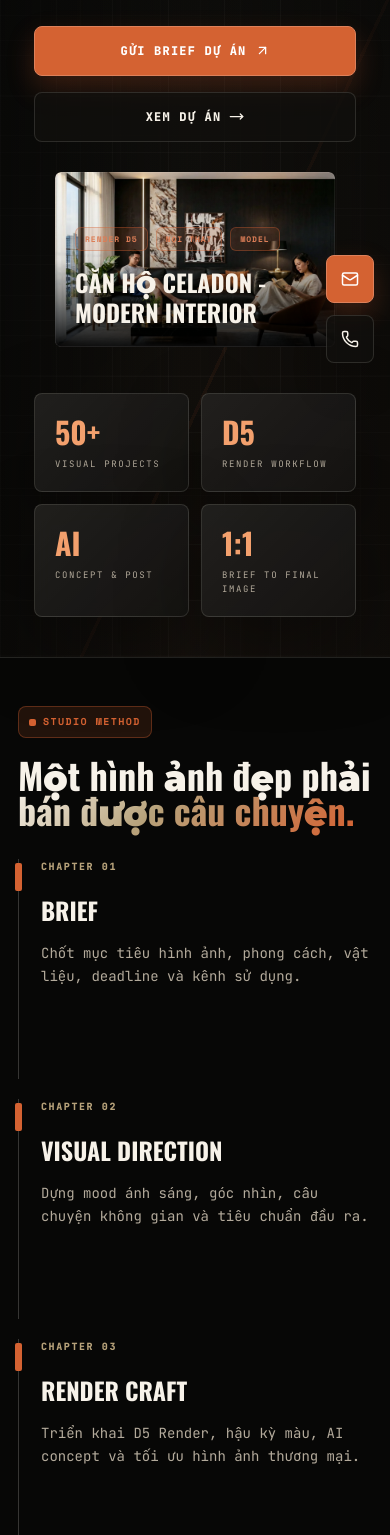
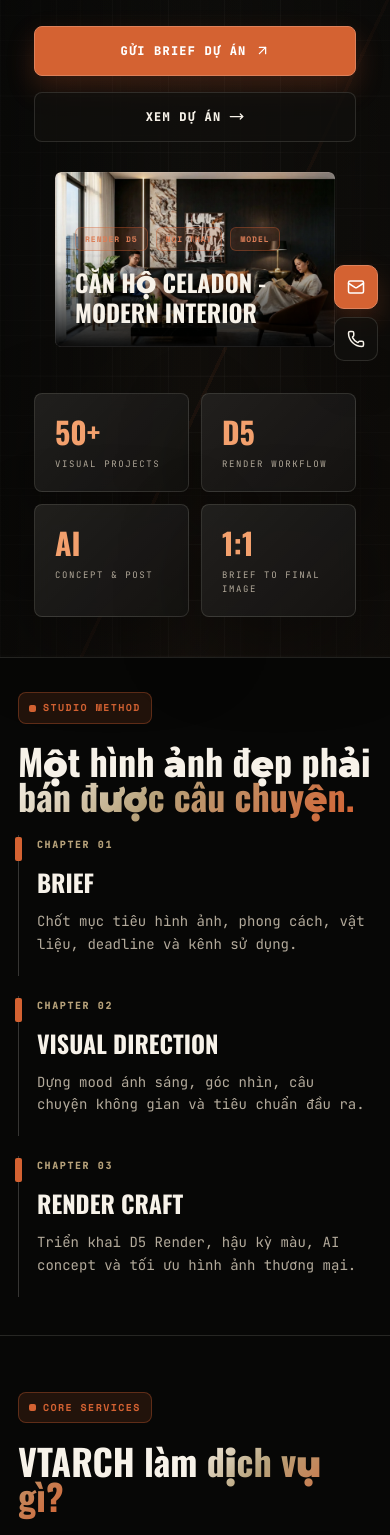
Before and after one commit to datavtarch/datavtarch.github.io, a React (Vite) app: page / in a window 390 px wide. Shown: the part 465-2000 px from the top of the page. Built offline with nearby package versions, Linux system fonts and the light colour scheme; a small style sheet from the web is missing.

Commit message:
Compact mobile sections across VTARCH

```diff
--- a/src/components/Layout.jsx
+++ b/src/components/Layout.jsx
@@ -130,7 +130,7 @@ export default function Layout({ children, isLightMode, setIsLightMode }) {
 
       <main className="relative z-10">{children}</main>
 
-      <div className="fixed right-4 bottom-4 z-40 flex flex-col gap-3 md:right-6 md:bottom-6">
+      <div className="floating-actions fixed right-4 bottom-4 z-40 flex flex-col gap-3 md:right-6 md:bottom-6">
         <a href="mailto:vtarch99@gmail.com" aria-label="Email VTARCH" className="w-12 h-12 rounded-lg btn-accent flex items-center justify-center shadow-2xl">
           <Mail size={18} />
         </a>
@@ -139,8 +139,8 @@ export default function Layout({ children, isLightMode, setIsLightMode }) {
         </a>
       </div>
 
-      <footer className="relative z-10 section-shell py-16 md:py-20 border-t border-[var(--border-color)] text-center">
-        <div className="neo-card rounded-[2rem] p-7 md:p-10">
+      <footer className="site-footer relative z-10 section-shell py-16 md:py-20 border-t border-[var(--border-color)] text-center">
+        <div className="site-footer-card neo-card rounded-[2rem] p-7 md:p-10">
           <p className="eyebrow mb-6">VTARCH Visual Lab</p>
           <h3 className="text-4xl md:text-5xl font-black font-heading leading-[0.98] mb-7">
             Cần hình ảnh <span className="gradient-title">ấn tượng</span> cho dự án?
--- a/src/index.css
+++ b/src/index.css
@@ -448,6 +448,60 @@ input:focus-visible {
 }
 
 @media (max-width: 640px) {
+  .section-shell {
+    padding-left: 18px;
+    padding-right: 18px;
+  }
+
+  .page-hero-card,
+  .site-footer-card,
+  .compact-cta {
+    border-radius: 14px !important;
+    padding: 20px !important;
+  }
+
+  .page-hero-card h1 {
+    margin-bottom: 18px;
+  }
+
+  .page-hero-card p,
+  .site-footer-card p,
+  .compact-cta p {
+    line-height: 1.65;
+  }
+
+  .story-path-section {
+    padding-top: 34px !important;
+    padding-bottom: 38px !important;
+  }
+
+  .story-path-grid {
+    gap: 22px !important;
+  }
+
+  .story-step-card {
+    min-height: auto !important;
+    padding-top: 2px;
+    padding-bottom: 20px;
+  }
+
+  .story-step-card .story-kicker {
+    margin-bottom: 14px !important;
+  }
+
+  .story-step-card h3 {
+    margin-bottom: 12px !important;
+  }
+
+  .story-card {
+    padding-left: 18px;
+  }
+
+  .story-card::before {
+    height: 24px;
+    top: 2px;
+  }
+
   .eyebrow {
     gap: 7px;
     padding: 8px 10px;
@@ -461,6 +515,48 @@ input:focus-visible {
 
   .visual-frame::after {
     inset: 6px;
+  }
+
+  .mobile-wide-visual {
+    aspect-ratio: 16 / 10 !important;
+  }
+
+  .store-benefits-card {
+    border-radius: 14px !important;
+    padding: 18px !important;
+  }
+
+  .site-footer {
+    padding-top: 44px !important;
+    padding-bottom: 96px !important;
+  }
+
+  .site-footer-card h3,
+  .compact-cta h3 {
+    font-size: 2rem !important;
+    line-height: 1 !important;
+    margin-bottom: 18px !important;
+  }
+
+  .site-footer-card .eyebrow,
+  .compact-cta .eyebrow {
+    margin-bottom: 16px !important;
+  }
+
+  .site-footer-card > p:last-child {
+    margin-top: 28px !important;
+  }
+
+  .floating-actions {
+    right: 12px !important;
+    bottom: max(18px, env(safe-area-inset-bottom)) !important;
+    gap: 8px !important;
+  }
+
+  .floating-actions a {
+    width: 44px !important;
+    height: 44px !important;
+    border-radius: 10px !important;
   }
 
   .project-card-content {
--- a/src/pages/About.jsx
+++ b/src/pages/About.jsx
@@ -46,11 +46,11 @@ const About = () => {
   return (
     <div className="pt-32 md:pt-40 pb-24">
       <section className="section-shell space-y-8 md:space-y-10">
-        <div className="relative neo-card rounded-[2rem] p-6 md:p-9 overflow-hidden">
+        <div className="page-hero-card relative neo-card rounded-[2rem] p-6 md:p-9 overflow-hidden">
           <div className="absolute inset-0 soft-grid opacity-20" />
           <div className="relative z-10 grid lg:grid-cols-[.9fr_1.1fr] gap-9 md:gap-12 items-center">
             <div className="relative">
-              <div className="relative visual-frame aspect-[4/5] shadow-[0_22px_64px_rgba(0,0,0,.28)]">
+              <div className="relative visual-frame mobile-wide-visual aspect-[4/5] shadow-[0_22px_64px_rgba(0,0,0,.28)]">
                 <img src={IMAGES.portrait} alt={CV_DATA.fullName} loading="eager" decoding="async" className="w-full h-full object-cover" />
                 <div className="absolute inset-0 bg-gradient-to-t from-black/88 via-transparent to-transparent" />
                 <div className="absolute left-5 right-5 bottom-5">
--- a/src/pages/GraduationProject.jsx
+++ b/src/pages/GraduationProject.jsx
@@ -37,7 +37,7 @@ const GraduationProject = () => {
           <span className="tag-accent w-max">Graduation Project</span>
         </div>
 
-        <div className="relative neo-card rounded-[2rem] p-6 md:p-10 overflow-hidden mb-8">
+        <div className="page-hero-card relative neo-card rounded-[2rem] p-6 md:p-10 overflow-hidden mb-8">
           <div className="absolute inset-0 soft-grid opacity-20" />
           <div className="relative z-10 grid lg:grid-cols-[1fr_.9fr] gap-8 md:gap-12 items-center">
             <div>
@@ -60,7 +60,7 @@ const GraduationProject = () => {
               </div>
             </div>
 
-            <div className="relative visual-frame aspect-[4/5] md:aspect-[16/12]">
+            <div className="relative visual-frame mobile-wide-visual aspect-[4/5] md:aspect-[16/12]">
               <img src={IMAGES.projectDoAn} alt="Trung tâm Thiền Làng Mai Đà Lạt" className="w-full h-full object-cover" loading="eager" decoding="async" />
               <div className="absolute inset-0 bg-gradient-to-t from-black/80 via-transparent to-transparent" />
             </div>
@@ -110,7 +110,7 @@ const GraduationProject = () => {
           </div>
         </div>
 
-        <div className="neo-card rounded-[2rem] p-8 md:p-12 text-center">
+        <div className="compact-cta neo-card rounded-[2rem] p-8 md:p-12 text-center">
           <div className="w-14 h-14 rounded-2xl bg-[#D95A2B]/15 border border-[#D95A2B]/25 mx-auto mb-6 flex items-center justify-center text-[#F3A06D]">
             <FileText size={24} />
           </div>
--- a/src/pages/Home.jsx
+++ b/src/pages/Home.jsx
@@ -134,8 +134,8 @@ const Home = ({ setSelectedProject }) => {
       </section>
 
       {/* STORY PATH */}
-      <section className="section-shell py-12 md:py-18 section-rule">
-        <div className="grid lg:grid-cols-[.72fr_1.28fr] gap-8 lg:gap-10 items-start">
+      <section className="section-shell story-path-section py-12 md:py-18 section-rule">
+        <div className="grid story-path-grid lg:grid-cols-[.72fr_1.28fr] gap-8 lg:gap-10 items-start">
           <div className="lg:sticky lg:top-32">
             <div className="eyebrow mb-5">Studio method</div>
             <h2 className="text-4xl md:text-6xl font-black font-heading leading-[0.96]">
@@ -144,7 +144,7 @@ const Home = ({ setSelectedProject }) => {
           </div>
           <div className="grid md:grid-cols-3 gap-5">
             {narrativeSteps.map(([number, title, desc]) => (
-              <div key={number} className="story-card min-h-[220px]">
+              <div key={number} className="story-card story-step-card min-h-[220px]">
                 <div className="story-kicker mb-5">Chapter {number}</div>
                 <h3 className="text-2xl font-black font-heading uppercase mb-4">{title}</h3>
                 <p className="text-sm font-mono text-[var(--text-muted)] leading-relaxed">{desc}</p>
--- a/src/pages/Portfolio.jsx
+++ b/src/pages/Portfolio.jsx
@@ -46,7 +46,7 @@ const Portfolio = ({ setSelectedProject }) => {
   return (
     <div className="pt-32 md:pt-40 pb-24">
       <section className="section-shell">
-        <div className="relative neo-card rounded-[2rem] p-7 md:p-10 mb-8 overflow-hidden">
+        <div className="page-hero-card relative neo-card rounded-[2rem] p-7 md:p-10 mb-8 overflow-hidden">
           <div className="absolute inset-0 soft-grid opacity-20" />
           <div className="relative z-10 grid md:grid-cols-[1fr_auto] gap-8 items-end">
             <div>
--- a/src/pages/Services.jsx
+++ b/src/pages/Services.jsx
@@ -36,7 +36,7 @@ export default function Services() {
   return (
     <div className="pt-32 pb-20">
       <section className="section-shell">
-        <div className="neo-card rounded-[2.2rem] p-6 md:p-10 overflow-hidden">
+        <div className="page-hero-card neo-card rounded-[2.2rem] p-6 md:p-10 overflow-hidden">
           <div className="relative z-10 max-w-4xl">
             <div className="eyebrow mb-6">VTARCH Services</div>
             <h1 className="text-5xl md:text-7xl font-black font-heading leading-[0.98] mb-7">
--- a/src/pages/Store.jsx
+++ b/src/pages/Store.jsx
@@ -14,7 +14,7 @@ const Store = () => {
   return (
     <div className="pt-32 md:pt-40 pb-24">
       <section className="section-shell">
-        <div className="relative neo-card rounded-[2rem] p-7 md:p-10 mb-8 overflow-hidden">
+        <div className="page-hero-card relative neo-card rounded-[2rem] p-7 md:p-10 mb-8 overflow-hidden">
           <div className="absolute inset-0 soft-grid opacity-20" />
           <div className="relative z-10 grid lg:grid-cols-[1fr_.75fr] gap-8 items-end">
             <div>
@@ -34,7 +34,7 @@ const Store = () => {
                 </a>
               </div>
             </div>
-            <div className="neo-card rounded-3xl p-6">
+            <div className="store-benefits-card neo-card rounded-3xl p-6">
               <div className="w-12 h-12 rounded-2xl bg-[#D95A2B]/15 border border-[#D95A2B]/25 flex items-center justify-center text-[#F3A06D] mb-5">
                 <PackageCheck size={22} />
               </div>
@@ -87,7 +87,7 @@ const Store = () => {
           ))}
         </div>
 
-        <div className="mt-14 md:mt-18 neo-card rounded-[2rem] p-7 md:p-10 text-center relative overflow-hidden">
+        <div className="compact-cta mt-14 md:mt-18 neo-card rounded-[2rem] p-7 md:p-10 text-center relative overflow-hidden">
           <div className="relative z-10 max-w-3xl mx-auto">
             <div className="w-16 h-16 rounded-2xl bg-[#D95A2B]/15 border border-[#D95A2B]/25 mx-auto mb-6 flex items-center justify-center text-[#F3A06D]">
               <Download size={26} />
```
